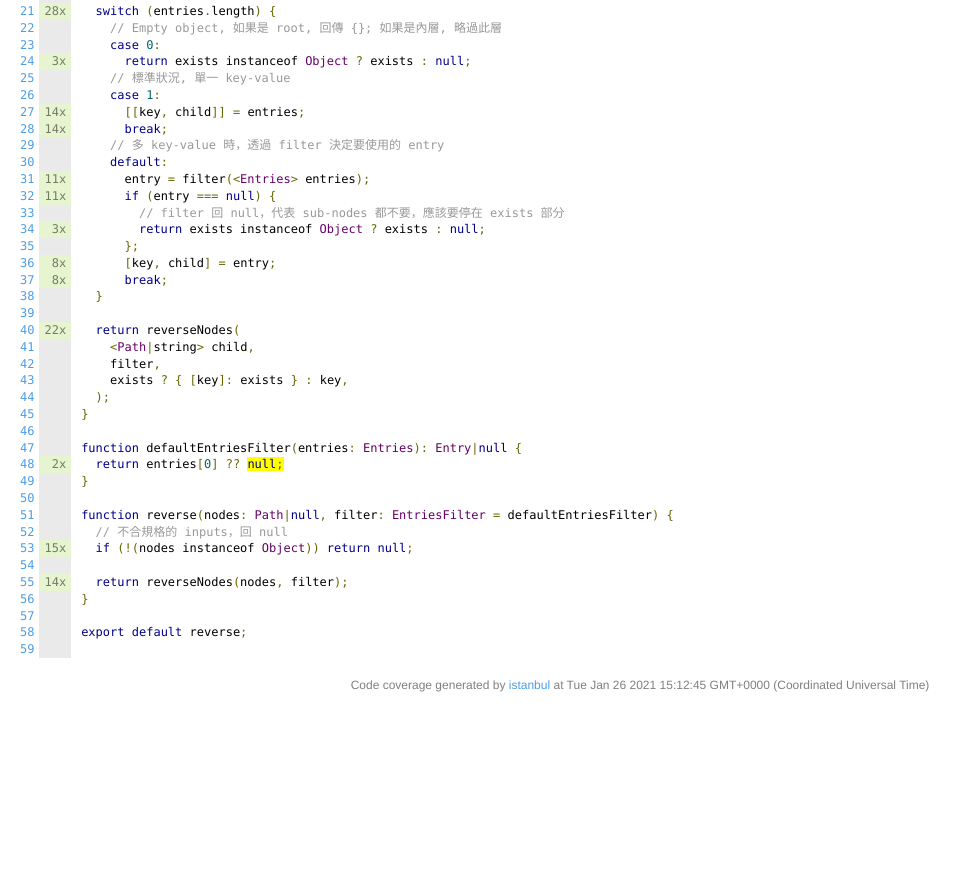
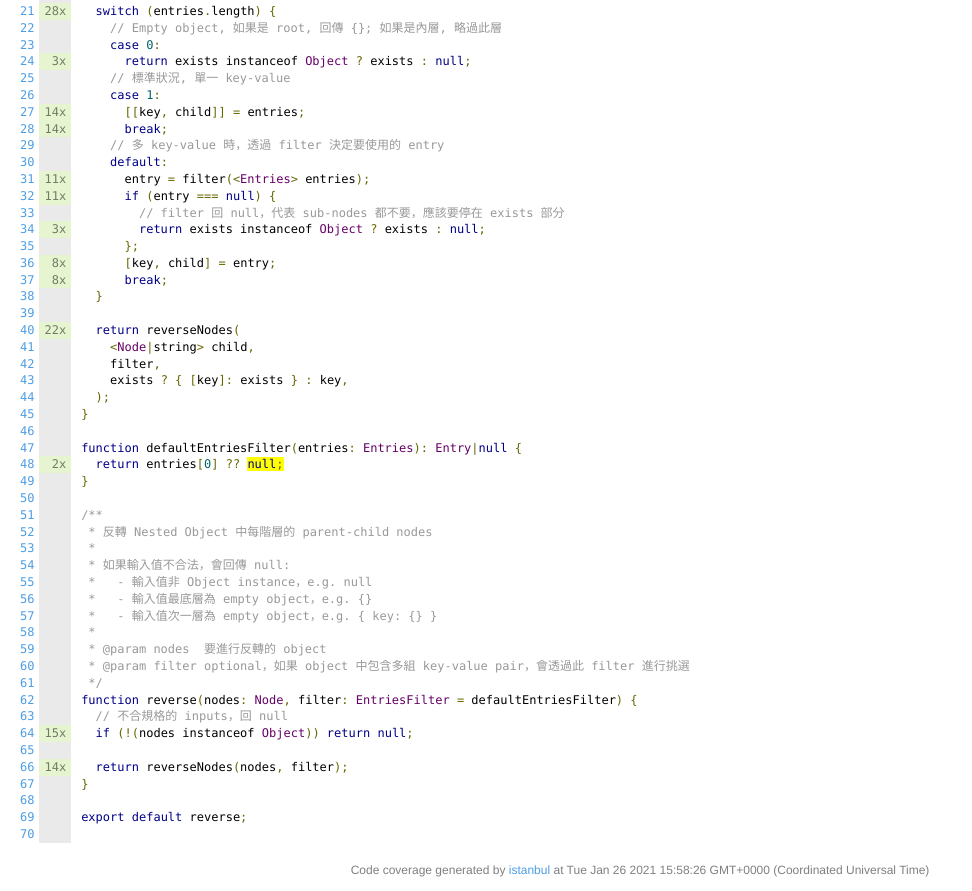
Before and after one commit to o-p/i-deserve-to-be-hired, a plain HTML site: page reverse.ts.html in a window 1280 px wide. Shown: the part 476-1367 px from the top of the page, without its empty margins (0-972 px from the left). Before the commit the page ends 1182 px from the top, so only its background shows below. Drawn offline with Linux system fonts and the light colour scheme.

Commit message:
Deploying to gh-pages from  @ d1c26ea1b8a7039872c94cefa21438454db8f542 🚀

```diff
--- a/reverse.ts.html
+++ b/reverse.ts.html
@@ -115,7 +115,18 @@
 <a name='L56'></a><a href='#L56'>56</a>
 <a name='L57'></a><a href='#L57'>57</a>
 <a name='L58'></a><a href='#L58'>58</a>
-<a name='L59'></a><a href='#L59'>59</a></td><td class="line-coverage quiet"><span class="cline-any cline-neutral">&nbsp;</span>
+<a name='L59'></a><a href='#L59'>59</a>
+<a name='L60'></a><a href='#L60'>60</a>
+<a name='L61'></a><a href='#L61'>61</a>
+<a name='L62'></a><a href='#L62'>62</a>
+<a name='L63'></a><a href='#L63'>63</a>
+<a name='L64'></a><a href='#L64'>64</a>
+<a name='L65'></a><a href='#L65'>65</a>
+<a name='L66'></a><a href='#L66'>66</a>
+<a name='L67'></a><a href='#L67'>67</a>
+<a name='L68'></a><a href='#L68'>68</a>
+<a name='L69'></a><a href='#L69'>69</a>
+<a name='L70'></a><a href='#L70'>70</a></td><td class="line-coverage quiet"><span class="cline-any cline-neutral">&nbsp;</span>
 <span class="cline-any cline-neutral">&nbsp;</span>
 <span class="cline-any cline-neutral">&nbsp;</span>
 <span class="cline-any cline-neutral">&nbsp;</span>
@@ -167,14 +178,25 @@
 <span class="cline-any cline-neutral">&nbsp;</span>
 <span class="cline-any cline-neutral">&nbsp;</span>
 <span class="cline-any cline-neutral">&nbsp;</span>
+<span class="cline-any cline-neutral">&nbsp;</span>
+<span class="cline-any cline-neutral">&nbsp;</span>
+<span class="cline-any cline-neutral">&nbsp;</span>
+<span class="cline-any cline-neutral">&nbsp;</span>
+<span class="cline-any cline-neutral">&nbsp;</span>
+<span class="cline-any cline-neutral">&nbsp;</span>
+<span class="cline-any cline-neutral">&nbsp;</span>
+<span class="cline-any cline-neutral">&nbsp;</span>
+<span class="cline-any cline-neutral">&nbsp;</span>
+<span class="cline-any cline-neutral">&nbsp;</span>
+<span class="cline-any cline-neutral">&nbsp;</span>
 <span class="cline-any cline-yes">15x</span>
 <span class="cline-any cline-neutral">&nbsp;</span>
 <span class="cline-any cline-yes">14x</span>
 <span class="cline-any cline-neutral">&nbsp;</span>
 <span class="cline-any cline-neutral">&nbsp;</span>
 <span class="cline-any cline-neutral">&nbsp;</span>
-<span class="cline-any cline-neutral">&nbsp;</span></td><td class="text"><pre class="prettyprint lang-js">interface Path {
-  [key: string]: Path|string;
+<span class="cline-any cline-neutral">&nbsp;</span></td><td class="text"><pre class="prettyprint lang-js">interface Node {
+  [key: string]: Node|string;
 }
 &nbsp;
 type Entry = [key: string, value: string];
@@ -182,7 +204,7 @@ type Entries = Entry[];
 &nbsp;
 type EntriesFilter = (entries: Entries) =&gt; Entry|null;
 &nbsp;
-function reverseNodes(node: Path|string, filter: EntriesFilter, exists: Path|string = ''): Path|null {
+function reverseNodes(node: Node|string, filter: EntriesFilter, exists: Node|string = ''): Node|null {
   if (!(node instanceof Object)) {
     return { [node]: exists };
   }
@@ -190,7 +212,7 @@ function reverseNodes(node: Path|string, filter: EntriesFilter, exists: Path|str
   const entries = Object.entries(node);
 &nbsp;
   let key: string;
-  let child: Path|string;
+  let child: Node|string;
   let entry;
 &nbsp;
   switch (entries.length) {
@@ -213,7 +235,7 @@ function reverseNodes(node: Path|string, filter: EntriesFilter, exists: Path|str
   }
 &nbsp;
   return reverseNodes(
-    &lt;Path|string&gt; child,
+    &lt;Node|string&gt; child,
     filter,
     exists ? { [key]: exists } : key,
   );
@@ -223,7 +245,18 @@ function defaultEntriesFilter(entries: Entries): Entry|null {
   return entries[0] ?? <span class="branch-1 cbranch-no" title="branch not covered" >null;</span>
 }
 &nbsp;
-function reverse(nodes: Path|null, filter: EntriesFilter = defaultEntriesFilter) {
+/**
+ * 反轉 Nested Object 中每階層的 parent-child nodes
+ *
+ * 如果輸入值不合法，會回傳 null:
+ *   - 輸入值非 Object instance，e.g. null
+ *   - 輸入值最底層為 empty object，e.g. {}
+ *   - 輸入值次一層為 empty object，e.g. { key: {} }
+ *
+ * @param nodes  要進行反轉的 object
+ * @param filter optional，如果 object 中包含多組 key-value pair，會透過此 filter 進行挑選
+ */
+function reverse(nodes: Node, filter: EntriesFilter = defaultEntriesFilter) {
   // 不合規格的 inputs，回 null
   if (!(nodes instanceof Object)) return null;
 &nbsp;
@@ -238,7 +271,7 @@ export default reverse;
             <div class='footer quiet pad2 space-top1 center small'>
                 Code coverage generated by
                 <a href="https://istanbul.js.org/" target="_blank">istanbul</a>
-                at Tue Jan 26 2021 15:12:45 GMT+0000 (Coordinated Universal Time)
+                at Tue Jan 26 2021 15:58:26 GMT+0000 (Coordinated Universal Time)
             </div>
         </div>
         <script src="prettify.js"></script>
```
Also changed, not shown: index.html (+1 -1 lines), simple-reverse.ts.html (+27 -6 lines).
